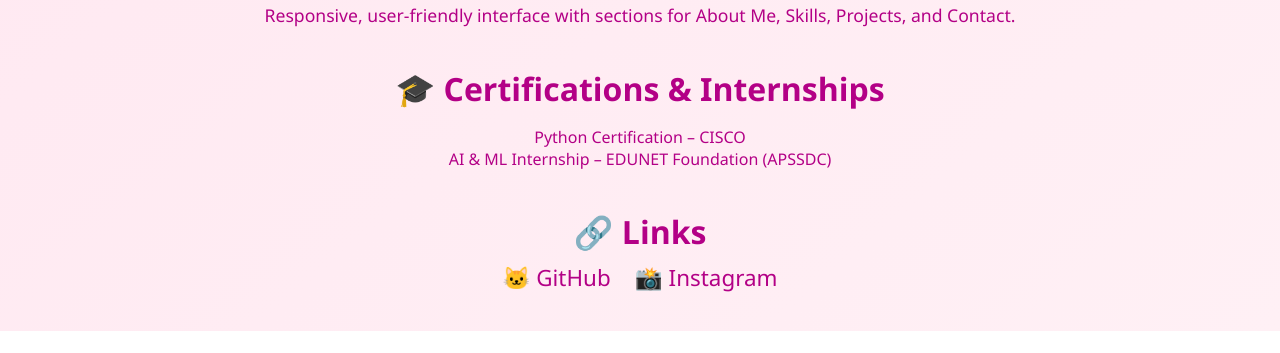
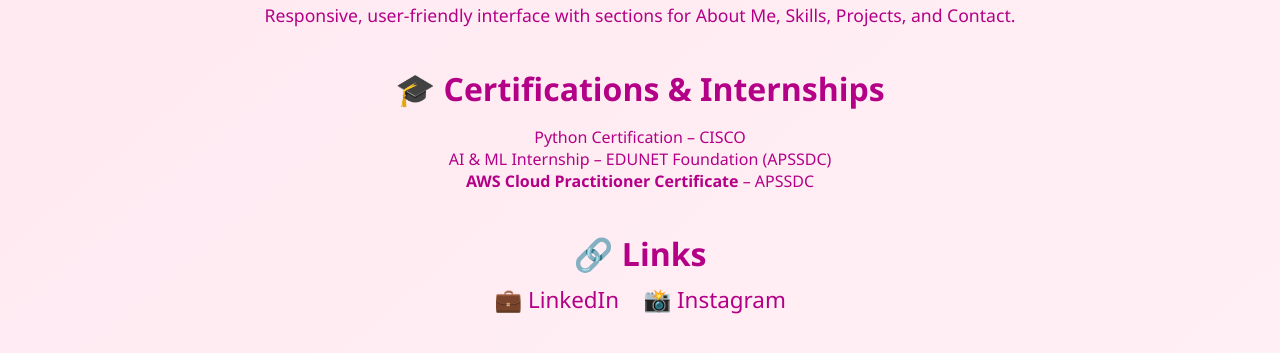
Before and after one commit to lalli7263/my-first-project, a plain HTML site: page index.html in a window 1280 px wide. Shown: the part 744-1097 px from the top of the page. Before the commit the page ends 1075 px from the top, so only its background shows below. Drawn offline with Linux system fonts and the light colour scheme.

Commit message:
Update index.html

```diff
--- a/index.html
+++ b/index.html
@@ -89,13 +89,14 @@
     <ul>
       <li>Python Certification – CISCO</li>
       <li>AI & ML Internship – EDUNET Foundation (APSSDC)</li>
+      <li><strong>AWS Cloud Practitioner Certificate</strong> – APSSDC</li>
     </ul>
   </div>
 
   <div class="section">
     <h2>🔗 Links</h2>
     <div class="social">
-      <a href="https://github.com/lalli7263" target="_blank">🐱 GitHub</a>
+      <a href="https://www.linkedin.com/in/mutyala-lalitha-sri-2804372b5?utm_source=share&utm_campaign=share_via&utm_content=profile&utm_medium=android_app" target="_blank">💼 LinkedIn</a>
       <a href="https://www.instagram.com/shot_by.lalli?igsh=NzJmMW5pZWh0cDZ2" target="_blank">📸 Instagram</a>
     </div>
   </div>
```
